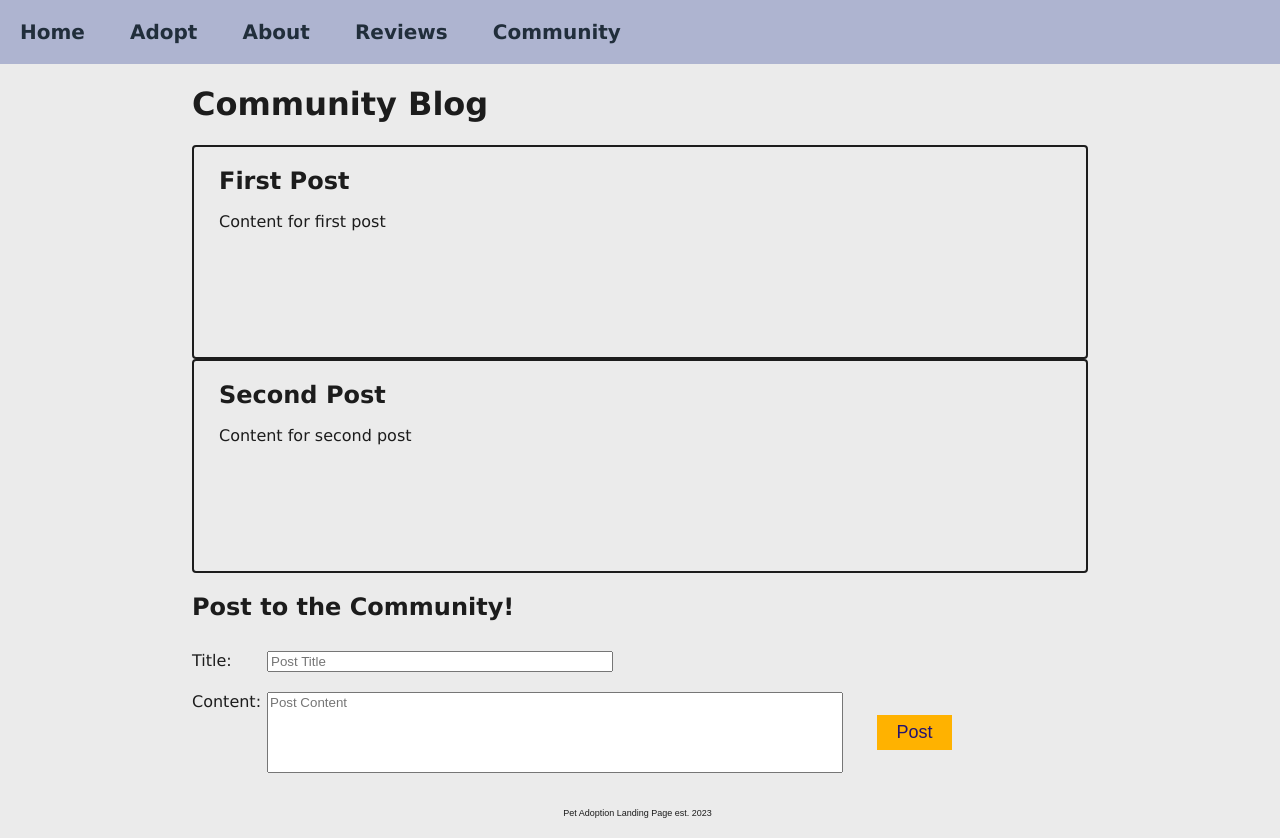
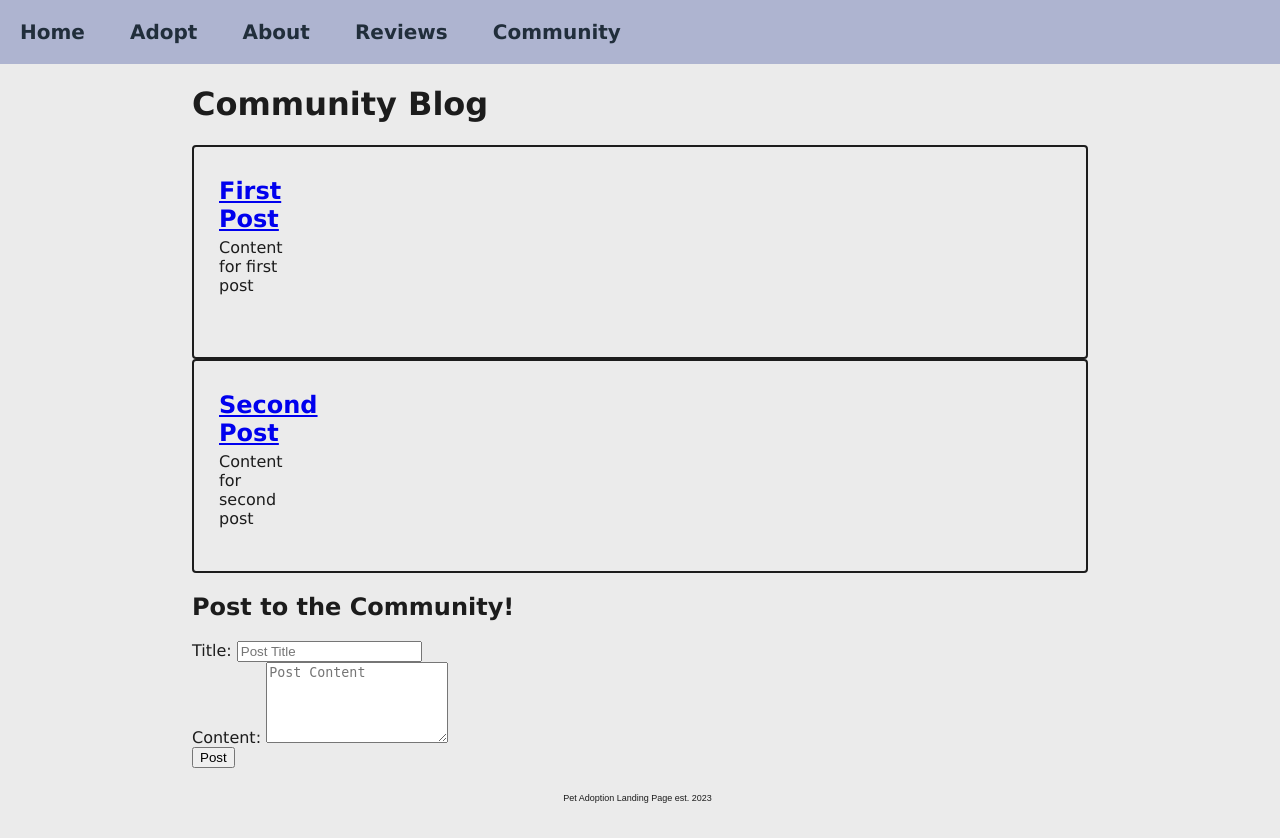
Before and after one commit to bchairez4/flask-landing-page, a Flask app: page /community in a window 1280 px wide. Shown: the part 140-978 px from the top of the page. After the commit the page ends 943 px from the top, so only its background shows below. Run offline with Flask 3, Linux system fonts and the light colour scheme; data comes from the database, SQL or seed files in the repository.

Commit message:
added link to edit posts

```diff
--- a/templates/community.html
+++ b/templates/community.html
@@ -6,24 +6,24 @@
     <h1>Community Blog</h1>
     {% for post in posts %}
         <div class="blogPost">
-            <h2>{{ post['title'] }}</h2>
-            <div>{{ post['content'] }}</div>
+            <a href="{{ url_for('edit', postID=post['id']) }}"><h2 class="blogPostTitle">{{ post['title'] }}</h2></a>
+            <p class="blogPostContent">{{ post['content'] }}</p>
         </div>
     {% endfor %}
 
     <div>
         <h2>Post to the Community!</h2>
     </div>
-    <form class="postForm" method="post">
-        <div class="blogPostTitle">
+    <form class="blogPostForm" method="post">
+        <div class="blogPostFormTitle">
             <label for="title">Title:</label>
-            <input class="blogPostTitleBox" type="text" name="title" placeholder="Post Title" value="{{ request.form['title'] }}">
+            <input class="blogPostFormTitleBox" type="text" name="title" placeholder="Post Title" value="{{ request.form['title'] }}">
         </div>
-        <div class="blogPostContent">
+        <div class="blogPostFormContent">
             <label for="content">Content:</label>
-            <textarea class="blogPostContentBox" name="content" placeholder="Post Content" rows="5">{{ request.form['content'] }}</textarea>
+            <textarea class="blogPostFormContentBox" name="content" placeholder="Post Content" rows="5">{{ request.form['content'] }}</textarea>
         </div>
-        <button class="blogPostSubmit" type="submit">
+        <button class="blogPostFormSubmit" type="submit">
             Post
         </button>
     </form>
```
